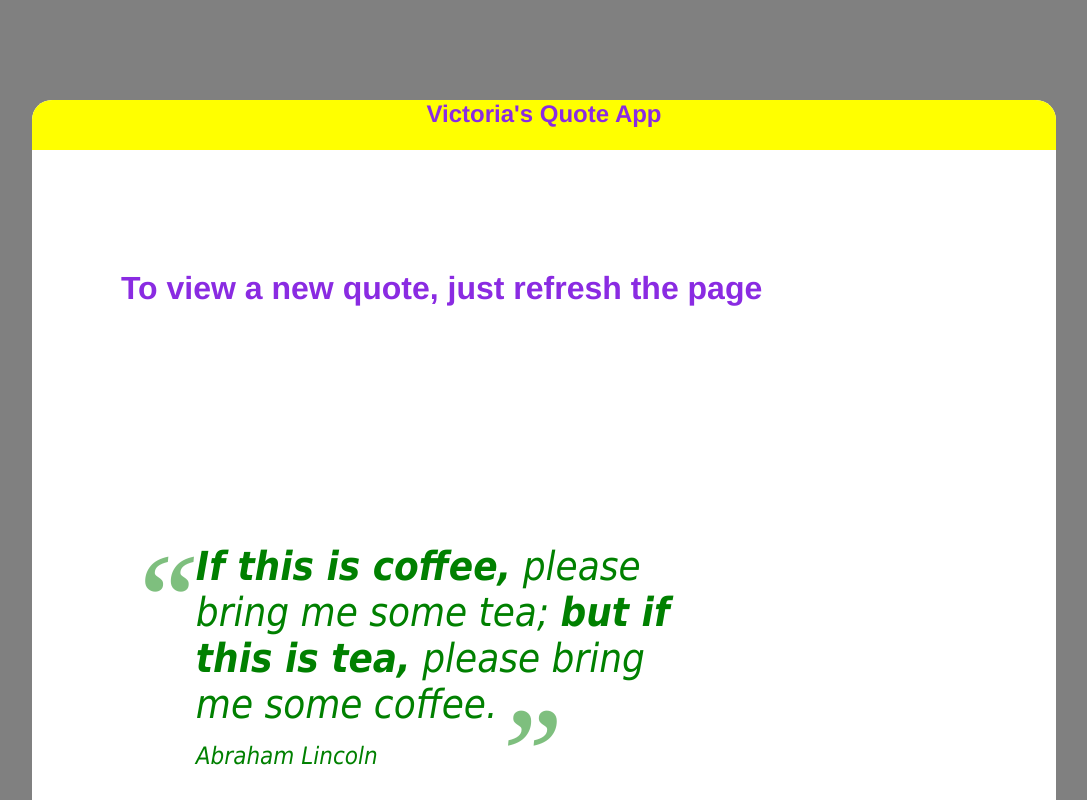
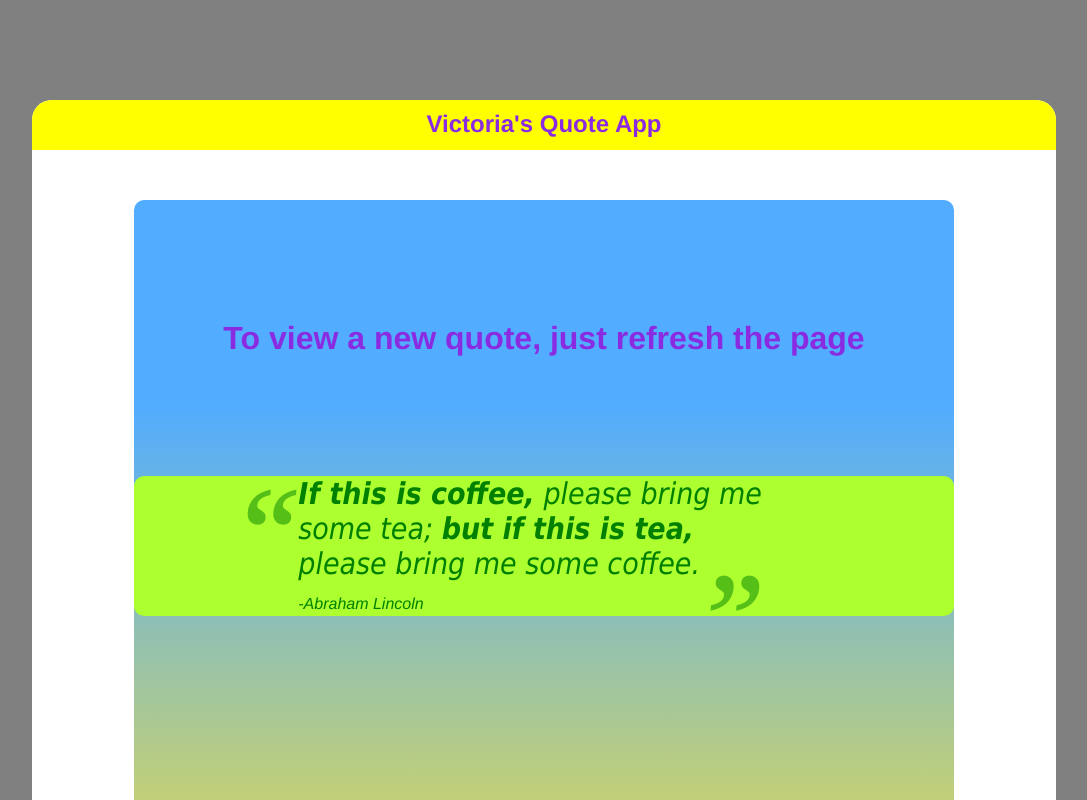
Before and after one commit to TyOyekunle/Quote-App, a plain HTML site: page index.html in a window 1280 px wide. Shown: the top 800 px of the page, without its empty margins (96-1183 px from the left). Drawn offline with Linux system fonts and the light colour scheme; no server answers.

Commit message:
Updated the design

```diff
--- a/index.html
+++ b/index.html
@@ -16,18 +16,17 @@
         <div>
             <h1> To view a new quote, just refresh the page</h3>
         </div>
-        <!-- <form action="">
-            <input id="search-input" type="text" placeholder="Enter a keyword ...">
-        <button id="search-btn" type="submit">Search </button>
-    </form> -->
+
     </div>
+    <div class="lower-section">
     <div class="quote-body">
         <blockquote>
             <p><strong>If this is coffee,</strong> please bring me some tea; <strong>but if this is tea,</strong> please bring me some coffee.</p>
-         <cite>Abraham Lincoln</cite>
+         <cite>-Abraham Lincoln</cite>
          </blockquote>
 
     </div>
+</div>
 </div>
 
 
--- a/style.css
+++ b/style.css
@@ -5,7 +5,7 @@ body {
   background-color: grey;
 }
 .container {
-  background-color: white;
+   background-color: white;
   border-radius: 20px;
   width: 80%;
   height: 1000px;
@@ -20,15 +20,27 @@ nav {
 
 }
 nav h1{
-    padding: auto;
+    padding-top: 10px;
+
 }
 .content {
   width: 80%;
-  height: 100%;
+  height: 80%;
   padding-top: 20px;
-  display: grid;
-  grid-template-rows: 1fr 2fr;
+  /* display: grid;
+  grid-template-rows: 1fr 2fr; */
+  /* margin: auto; */
+  margin: 50px auto ;
+  border-radius: 10px;
+  border-style: 5px dotted black;
+   background-image: linear-gradient(180deg, #52ACFF 25%, #FFE32C 100%);
 
+   position:relative
+
+}
+.upper_section{
+   margin-top: 30px;
+   border-style: 5px dotted black;
 }
 h1 {
   text-align: center;
@@ -37,13 +49,32 @@ h1 {
 font-weight: bolder;
 margin-top: 100px;
 }
+h1:hover{
+   color: red;
 
+}
+.lower-section{
+
+   border-style: 5px dotted black;
+   border-radius: 20px;
+  position: absolute;
+  top: 30%;
+
+}
+
+.quote-body{
+    background-color: greenyellow;
+    margin:auto;
+    border-radius: 10px;
+}
 blockquote {
     color: green;
     font-family: Tahoma, sans-serif;
-    font-size: 40px;
+    font-size: 30px;
     width: 60%;
     margin: auto;
+    height: 60%;
+
  }
  blockquote:hover{
     color: blue;
@@ -72,5 +103,6 @@ blockquote {
  }
 
  blockquote cite {
-    font-size: 1.5rem;
+    font-size: 1rem;
+    font-family:'Franklin Gothic Medium', 'Arial Narrow', Arial, sans-serif;
  }
```
